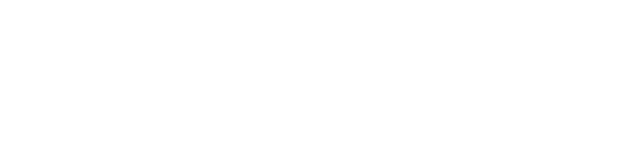
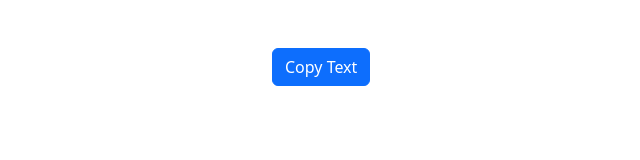
Before and after one commit to sushimantbilisi/shushimantbilisi.github.io, a plain HTML site: page index.html in a window 1280 px wide. Shown: the whole page, without its empty margins (95-735 px from the left). Drawn offline with nearby package versions, Linux system fonts and the light colour scheme.

Commit message:
Update index.html

```diff
--- a/index.html
+++ b/index.html
@@ -1,10 +1,18 @@
 <!DOCTYPE html>
 <html>
 <head>
+    <link href="https://cdn.jsdelivr.net/npm/bootstrap@5.5.0/dist/css/bootstrap.min.css" rel="stylesheet">
 </head>
 <body>
-    <button id="copyButton" style="display: none;">Copy Text</button>
-    <div id="message" style="display: none;">Text copied to clipboard!</div>
-    <script type="module" src="script.js"></script>
+    <div class="container mt-5">
+        <div class="row">
+            <div class="col-6 offset-3">
+                <button class="btn btn-primary" id="copyButton">Copy Text</button>
+                <div class="alert alert-success mt-3" id="copyMessage" style="display: none;">Text copied to clipboard!</div>
+            </div>
+        </div>
+    </div>
+
+    <script src="script.js" type="module"></script>
 </body>
 </html>
```
